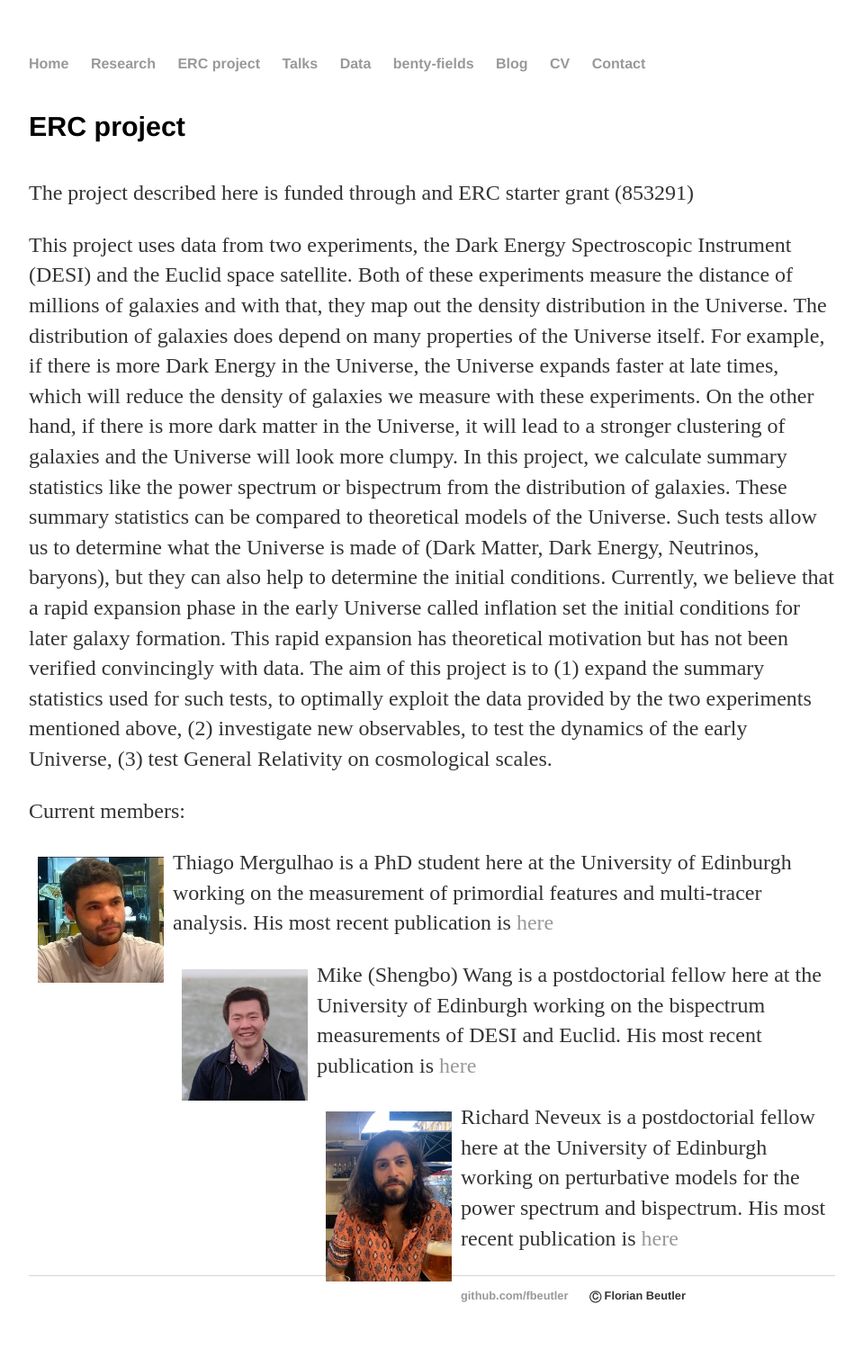
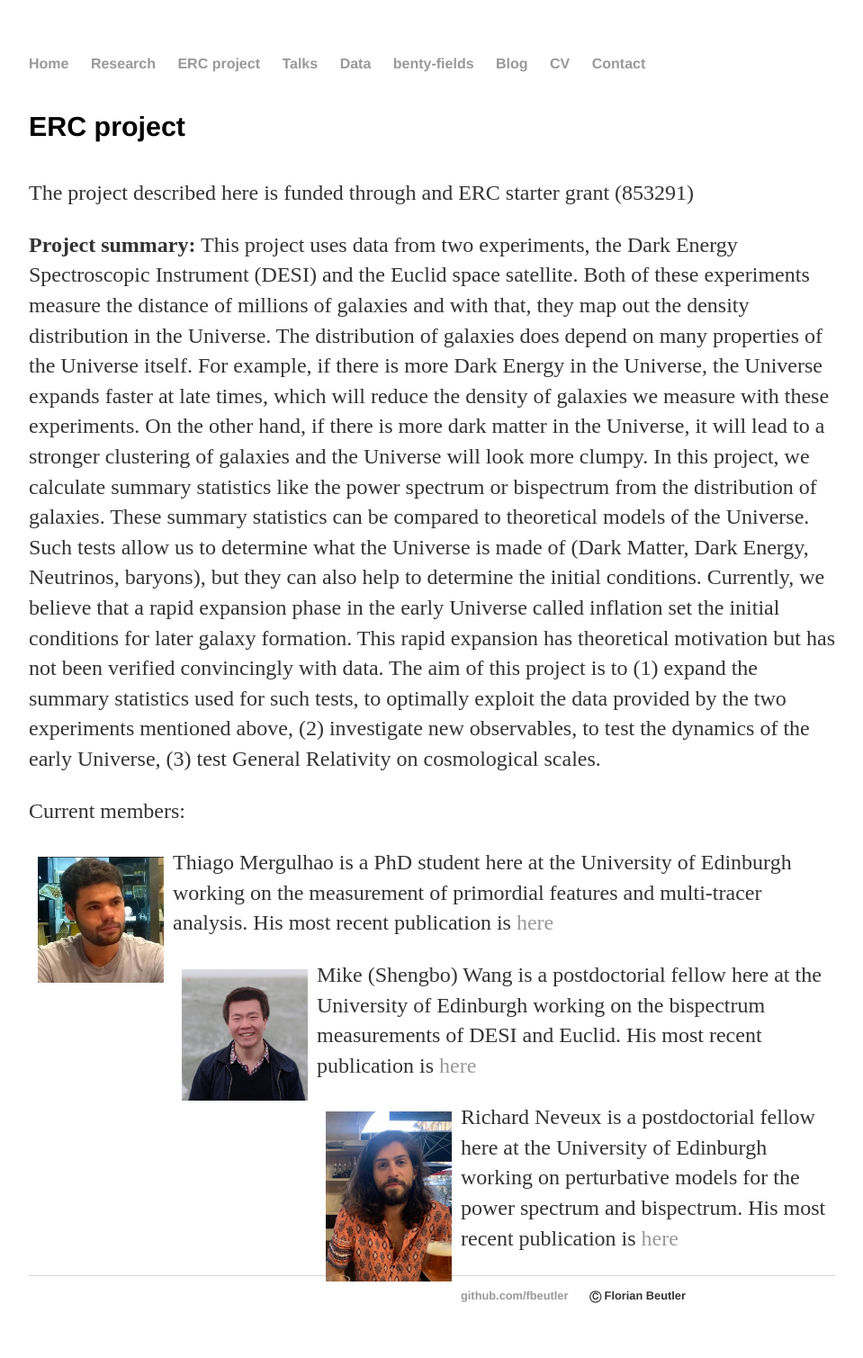
Before and after one commit to fbeutler/fbeutler.github.io, a Jekyll site: the page built from ERC/ERC.html, in a window 1280 px wide. Shown: the whole page at 90% size, without its empty margins (160-1119 px from the left). Built offline with Jekyll 4.4.1, drawn with Linux system fonts in a browser that asks for light colours.

Commit message:
Update ERC.html

```diff
--- a/ERC/ERC.html
+++ b/ERC/ERC.html
@@ -10,7 +10,7 @@ title: My ERC project
 </p>
 
 <p>
-  This project uses data from two experiments, the Dark Energy Spectroscopic Instrument (DESI) and the Euclid space satellite.
+  <strong>Project summary:</strong> This project uses data from two experiments, the Dark Energy Spectroscopic Instrument (DESI) and the Euclid space satellite.
   Both of these experiments measure the distance of millions of galaxies and with that, they map out the density distribution
   in the Universe. The distribution of galaxies does depend on many properties of the Universe itself. For example, if there is
   more Dark Energy in the Universe, the Universe expands faster at late times, which will reduce the density of galaxies we measure
```
